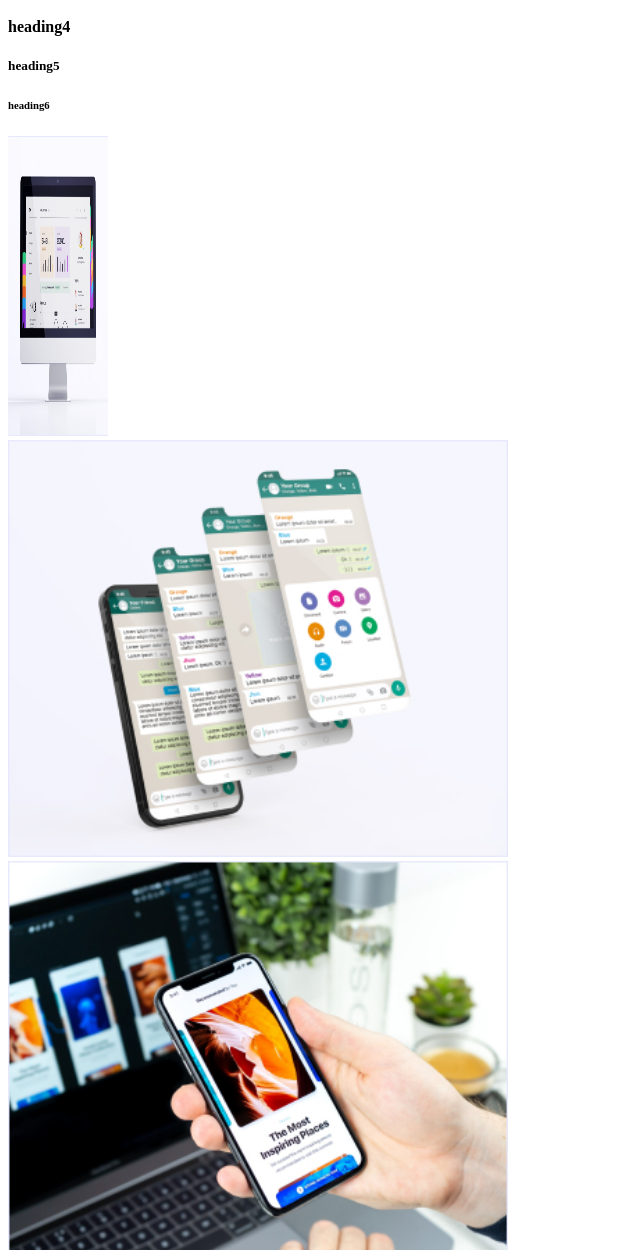
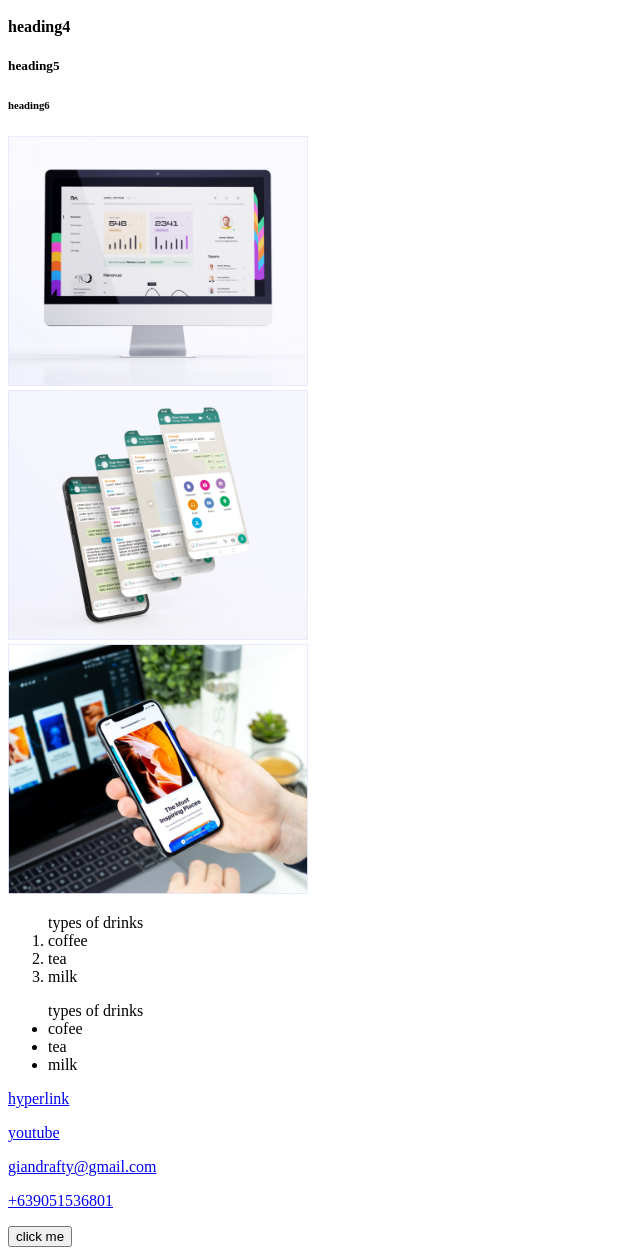
Before and after one commit to GianChurchill/tutorial, a plain HTML site: page insert-images/index.html in a window 1280 px wide. Shown: the part 220-1470 px from the top of the page, without its empty margins (0-640 px from the left). Drawn offline with Linux system fonts and the light colour scheme.

Commit message:
Tutorial

```diff
--- a/index.html
+++ b/insert-images/index.html
@@ -17,11 +17,11 @@
     <h6>heading6</h6>
 
     <!--inserting images-->
-    <img src="img 1.jpg" alt="monitor" width="100px" height="300px">
+    <img src="./images/img 1.jpg" alt="monitor" width="300px">
     <br>
-    <img src="img 2.jpg" alt="mobile" width="500px">
+    <img src="./images/img 2.jpg" alt="mobile" width="300px">
     <br>
-    <img src="img 3.jpg" alt="laptop and mobile" width="500px">
+    <img src="./images/img 3.jpg" alt="laptop and mobile" width="300px">
 
     <!--creating order list-->
     <ol> types of drinks
@@ -50,5 +50,8 @@
     <p>
         <a href="tel:+639051536801">+639051536801</a>
     </p>
+
+    <!--creating button-->
+    <button type="button">click me</button>
 </body>
 </html>
```
Also changed, not shown: insert-images/images/img 1.jpg (renamed from img 1.jpg), insert-images/images/img 2.jpg (renamed from img 2.jpg), insert-images/images/img 3.jpg (renamed from img 3.jpg), 4 other files.
